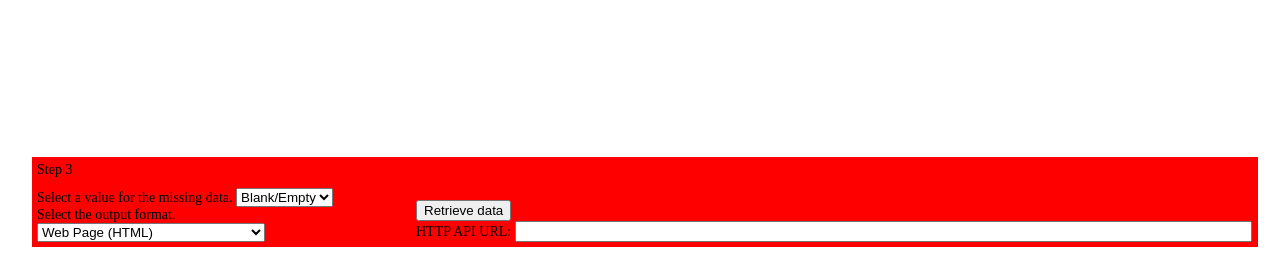
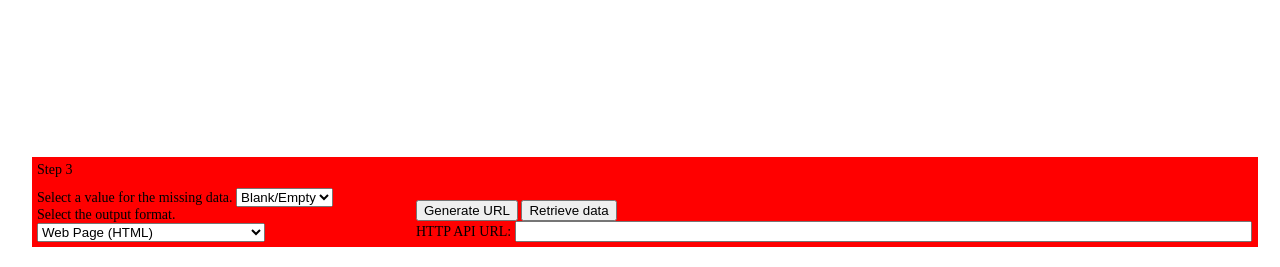
Before and after one commit to AndyGabey/extractor, a Flask app: template extractor/templates/data_extractor.html in a window 1280 px wide. Shown: the part 533-800 px from the top of the page. Run offline with Flask 2, Linux system fonts and the light colour scheme; the template is opened without the code that fills it, so the values that code supplies are empty; parts of the project's set-up code (start-up, migrations or seed data) failed here and were passed over; some libraries are stand-ins or nearby versions.

Commit message:
Minor changes to data_extractor to mirror changes to get_data API.

```diff
--- a/extractor/templates/data_extractor.html
+++ b/extractor/templates/data_extractor.html
@@ -383,18 +383,18 @@ function checkStepOne() {
 
 }
 
-// Function to generate the HTTP API URL
-// http://127.0.0.1:5000/get_data?start_date=2015-03-27-00:00:11&end_date=2015-03-27-00:00:21&field=P&field=RH&data_format=html
+// Function to generate the HTTP API URL, e.g.:
+// http://127.0.0.1:5000/dataset/1sec_Level1/get_data?&start_date=2016-12-01-00:00:00&end_date=2016-12-01-04:00:00&var=T0.56&missing=blank&data_format=html
 function generateURL() {
 
 	var fields = $('input[name="var"]:checked');
 
 	if (fields.length > 0)
 		{
-			var url = "http://127.0.0.1:5000/get_data?";
+			var url = "http://127.0.0.1:5000/dataset/";
 
 			// Append dataset to API
-			url += "dataset="+$("#type_aws").val();
+			url += $("#type_aws").val() + "/get_data?"
 
 			// Append start date to API
 			url += "&start_date="+$("#startY").val()+"-"+pad($("#startM").val(),2)+
@@ -409,7 +409,7 @@ function generateURL() {
 
 			for (var i = 0; i < fields.length; i++)
 				{
-					url += "&field="+fields[i].value;
+					url += "&var="+fields[i].value;
 				}
 
 			// Append missing data option to API
@@ -420,6 +420,8 @@ function generateURL() {
 
 			// Display the URL in the text field
 			$("#direct_url").val(url);
+			return url;
+
 		}
 	else
 		{
@@ -428,8 +430,8 @@ function generateURL() {
 		}
 
 }
-function retrieveData() {
-
+function retrieveData(url) {
+        window.location.href = url;
 }
 // Initialise after document is fully loaded.
 $(function(){
@@ -445,8 +447,11 @@ $(function(){
 	$("#check_step_one").click(checkStepOne);
 
 	$("#retrieve_data").click(function(){
+		var url = generateURL();
+		retrieveData(url);
+	});
+	$("#generate_url").click(function(){
 		generateURL();
-		retrieveData();
 	});
 });
 </script>
@@ -567,6 +572,7 @@ Select the output format.
 </select>
 </div>
 <div id="final">
+<input type="button" id="generate_url" value="Generate URL"></input>
 <input type="button" id="retrieve_data" value="Retrieve data"></input>
 <br>
 HTTP API URL: <input type="text" name="url" id="direct_url"></input>
```
